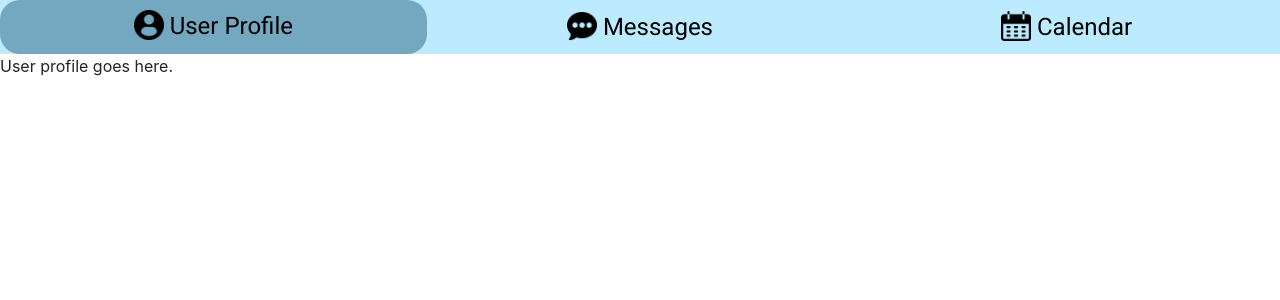
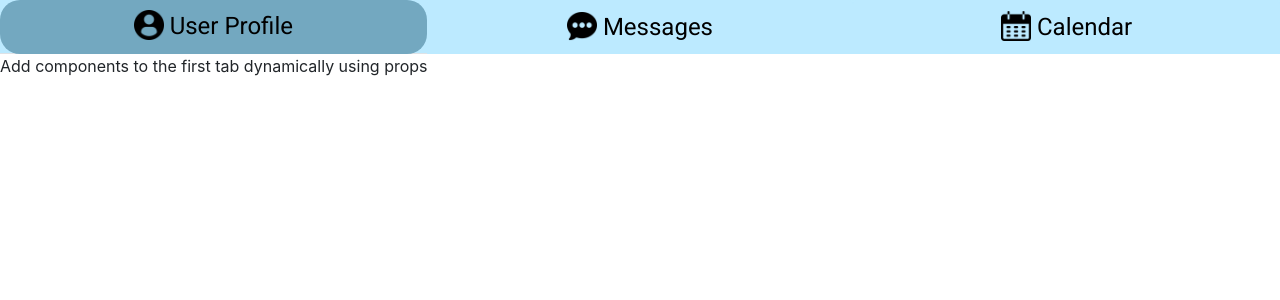
Before and after one commit to CPSECapstone/CloudHaven, a React (Create React App) app in the folder frontend/: page / in a window 1280 px wide. Shown: the top 300 px of the page. Built offline with nearby package versions, Linux system fonts and the light colour scheme.

Commit message:
created a vendor app component and changed the first tab to be dynamic

```diff
--- a/frontend/src/Components/Home/Home.js
+++ b/frontend/src/Components/Home/Home.js
@@ -1,10 +1,11 @@
+import profile from "../../Images/profile-user.png";
 import React from "react";
 import { TabSystem } from '../components';
 import './Home.css';
 
 function Home() {
     return (
-        <TabSystem/>
+        <TabSystem dynamicTabIcon={profile} dynamicTabTitle="User Profile"/>
     );
 }
 
--- a/frontend/src/Components/TabSystem/TabSystem.js
+++ b/frontend/src/Components/TabSystem/TabSystem.js
@@ -1,24 +1,27 @@
 import calendar from "../../Images/calendar.png";
 import chatBubble from "../../Images/chat.png";
-import profile from "../../Images/profile-user.png";
 import React from "react";
 import { Tabs, Tab } from 'react-bootstrap';
 import "./TabSystem.css";
 
-const TabSystem = () => {
+export default (props) => {
     return (
-        <Tabs defaultActiveKey="UserProfile" id="uncontrolled-tab-example" className="Tabs">
-            <Tab eventKey="UserProfile" title={<span> <img className="TabIcon" src={profile} height="30"/> User Profile </span>}>
-                User profile goes here.
+        <Tabs defaultActiveKey="DynamicTab" id="uncontrolled-tab-example" className="Tabs">
+            <Tab eventKey="DynamicTab" title={
+					<span> <img className="TabIcon" src={props.dynamicTabIcon} height="30"/> {props.dynamicTabTitle} </span>
+				}>
+               Add components to the first tab dynamically using props
             </Tab>
-            <Tab eventKey="Messages" title={<span> <img className="TabIcon" src={chatBubble} height="30"/> Messages </span>}>
-                Messages goes here.
+            <Tab eventKey="Messages" title={
+					<span> <img className="TabIcon" src={chatBubble} height="30"/> Messages </span>
+				}>
+               Messages goes here.
             </Tab>
-            <Tab eventKey="Calendar" title={<span> <img className="TabIcon" src={calendar} height="30"/> Calendar </span>}>
-                Calendar goes here.
+            <Tab eventKey="Calendar" title={
+					<span> <img className="TabIcon" src={calendar} height="30"/> Calendar </span>
+				}>
+               Calendar goes here.
             </Tab>
         </Tabs>
     )
 }
-
-export default TabSystem;
--- /dev/null
+++ b/frontend/src/Components/VendorApp/VendorApp.js
@@ -0,0 +1,10 @@
+import vendorAppIcon from "../../Images/instagram.png"
+import React from "react";
+import { TabSystem } from "../components";
+import "./VendorApp.css";
+
+export default (props) => {
+    return (
+        <TabSystem dynamicTabIcon={vendorAppIcon} dynamicTabTitle="Vendor App"/>
+    )
+}
--- a/frontend/src/Components/components.js
+++ b/frontend/src/Components/components.js
@@ -1,3 +1,4 @@
 // Use this file to handle exporting components from the Components folder.
 export {default as Home} from './Home/Home';
-export {default as TabSystem} from './TabSystem/TabSystem'
+export {default as TabSystem} from './TabSystem/TabSystem';
+export {default as VendorApp} from './VendorApp/VendorApp';
```
Also changed, not shown: frontend/src/Components/VendorApp/VendorApp.css (added), frontend/src/Images/instagram.png (added).
